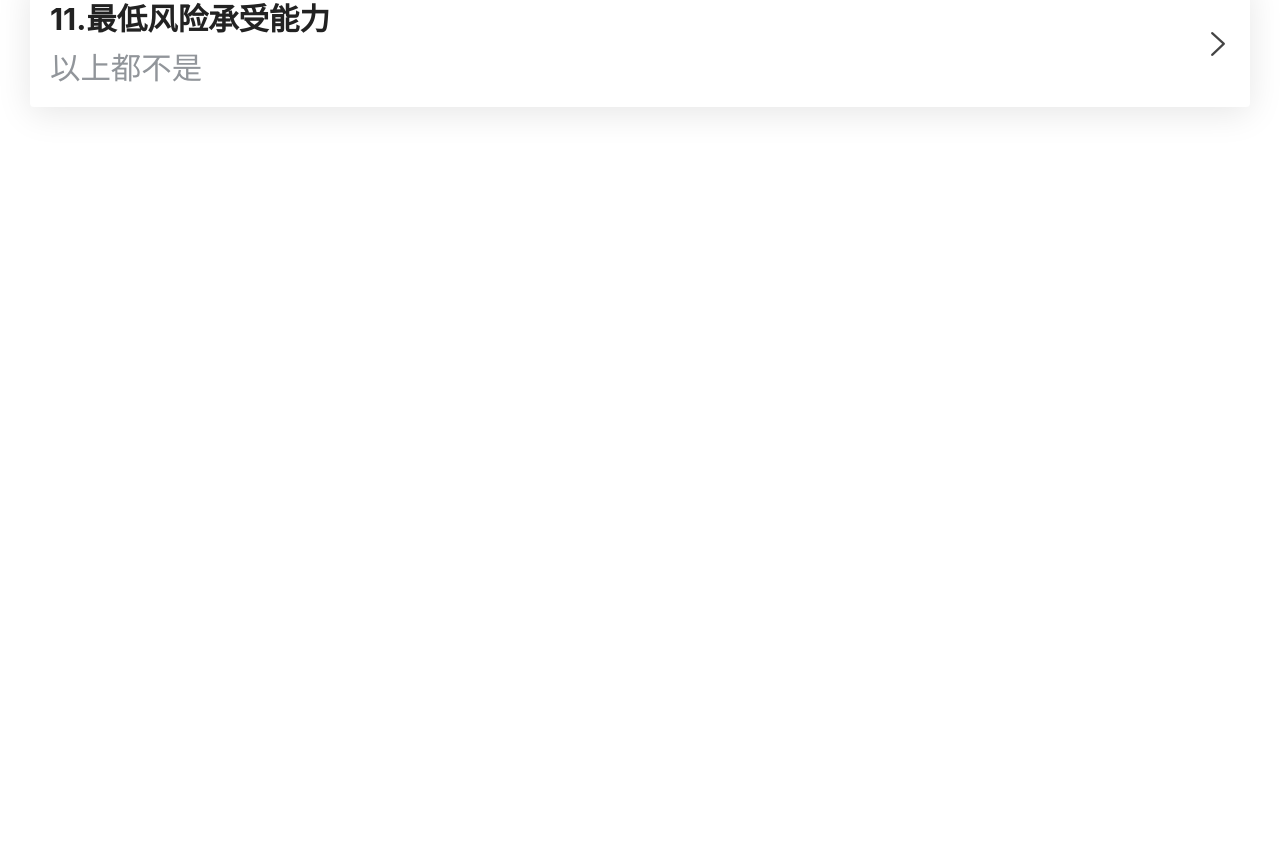
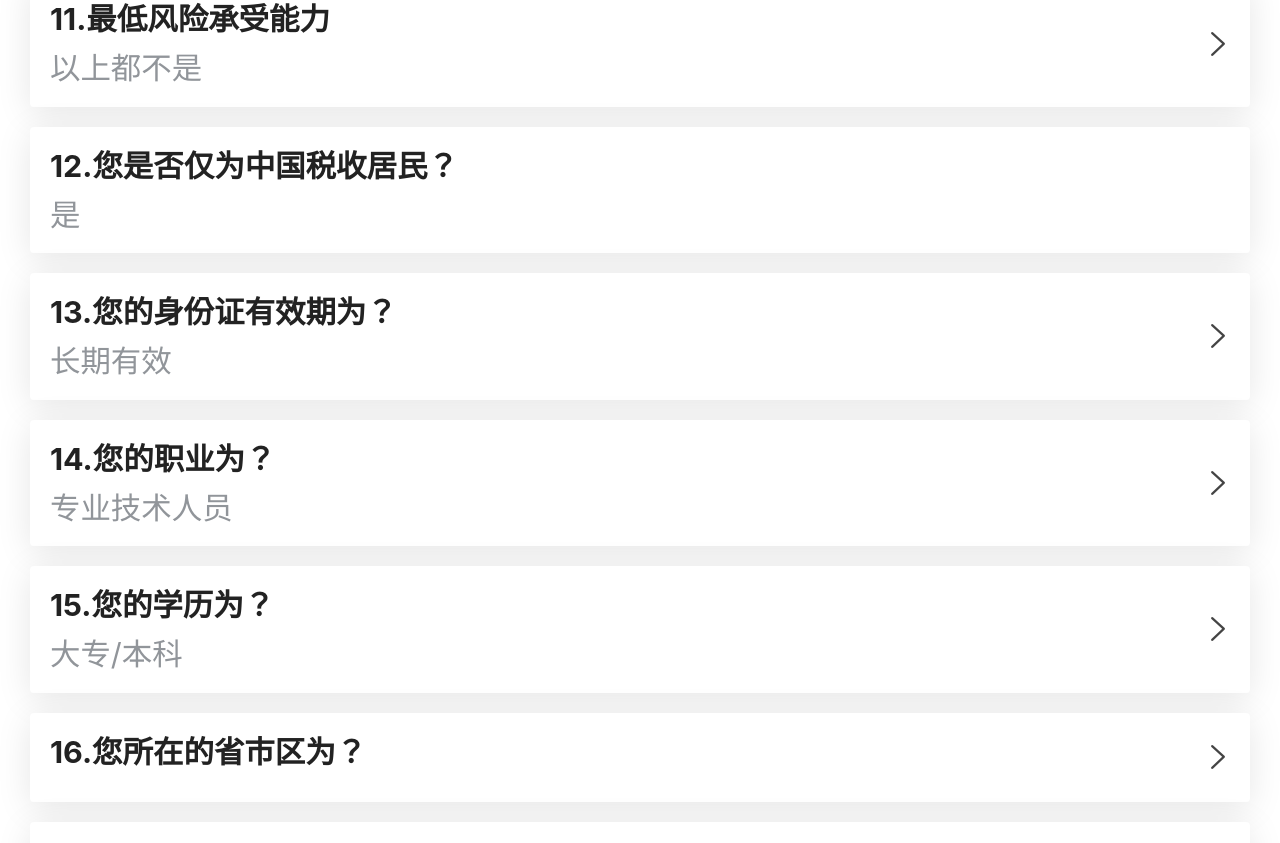
Before and after one commit to mumu2677758708/vue_demo, a Vue app: page /#/evaluation in a window 1280 px wide. Shown: the part 1917-2760 px from the top of the page. Before the commit the page ends 2208 px from the top, so only its background shows below. Built offline with nearby package versions, Linux system fonts and the light colour scheme.

Commit message:
调查问卷动画渲染

```diff
--- a/src/assets/mock/evaluation.js
+++ b/src/assets/mock/evaluation.js
@@ -180,4 +180,160 @@ export const questionsNew = [{
     "text": "以上都不是",
     "value": "B"
   }]
+}, {
+  "titleId": "crsType",
+  "titleName": "您是否仅为中国税收居民？",
+  "itemList": [{
+    "text": "是",
+    "value": "0"
+  }]
+}, {
+  "titleId": "invaliDate",
+  "titleName": "您的身份证有效期为？",
+  "itemList": [{
+    "text": "长期有效",
+    "value": "99991231"
+  }, {
+    "text": "选择截止期",
+    "value": "1"
+  }]
+}, {
+  "titleId": "workCode",
+  "titleName": "您的职业为？",
+  "itemList": [{
+    "value": "0",
+    "text": "国家机关、党群组织、企业、事业单位负责人"
+  }, {
+    "value": "1",
+    "text": "专业技术人员"
+  }, {
+    "value": "2",
+    "text": "教学、金融、文艺工作人员"
+  }, {
+    "value": "3",
+    "text": "国家办事人员和相关人员"
+  }, {
+    "value": "4",
+    "text": "商业、服务业人员"
+  }, {
+    "value": "5",
+    "text": "农、林、牧、渔、水利业生产人员"
+  }, {
+    "value": "6",
+    "text": "生产、运输设备操作人员及相关人员"
+  }, {
+    "value": "X",
+    "text": "军人"
+  }, {
+    "value": "Y",
+    "text": "其它从业人员"
+  }, {
+    "value": "09",
+    "text": "事业单位"
+  }, {
+    "value": "10",
+    "text": "国有企业"
+  }]
+}, {
+  "titleId": "educational",
+  "titleName": "您的学历为？",
+  "itemList": [{
+    "value": "1",
+    "text": "初中及以下"
+  }, {
+    "value": "2",
+    "text": "高中/中专"
+  }, {
+    "value": "3",
+    "text": "大专/本科"
+  }, {
+    "value": "4",
+    "text": "硕士及以上"
+  }]
+}, {
+  "titleId": "area",
+  "titleName": "您所在的省市区为？",
+  "itemList": []
+}, {
+  "titleId": "preYieldFlag",
+  "titleName": "您对于基金投资的期望收益为？",
+  "itemList": [{
+    "value": "A",
+    "text": "年收益率为4.14%以内"
+  }, {
+    "value": "B",
+    "text": "年收益率为4.14%---6.97%"
+  }, {
+    "value": "C",
+    "text": "年收益率为6.97%---9.98%"
+  }, {
+    "value": "D",
+    "text": "年收益率为9.98%---12.29%"
+  }, {
+    "value": "E",
+    "text": "年收益率为12.29%以上"
+  }]
+}, {
+  "titleId": "badIntegrity",
+  "titleName": "您是否有不良诚信记录？",
+  "itemList": [{
+    "value": "0",
+    "text": "无"
+  }, {
+    "value": "1",
+    "text": "包含中国人民银行征信中心"
+  }, {
+    "value": "2",
+    "text": "最高人民法院失信被执行人名单"
+  }, {
+    "value": "3",
+    "text": "工商行政管理机构"
+  }, {
+    "value": "4",
+    "text": "税务管理机构"
+  }, {
+    "value": "5",
+    "text": "监管机构、自律组织"
+  }, {
+    "value": "6",
+    "text": "证券经营机构从事投资活动时产生的违约等失信行为记录"
+  }, {
+    "value": "7",
+    "text": "恶意维权等不当行为信息"
+  }, {
+    "value": "8",
+    "text": "其他"
+  }]
+}, {
+  "titleId": "custFundTimeLimit",
+  "titleName": "您的过往投资时间？",
+  "itemList": [{
+    "value": "A",
+    "text": "半(含)年以内"
+  }, {
+    "value": "B",
+    "text": "1(含)年以内"
+  }, {
+    "value": "C",
+    "text": "3(含)年以内"
+  }, {
+    "value": "D",
+    "text": "3年以上"
+  }]
+}, {
+  "titleId": "investmentVarieties",
+  "titleName": "您的过往投资品种？",
+  "itemList": [{
+    "value": "A",
+    "text": "期货/房地产/融资融券"
+  }, {
+    "value": "B",
+    "text": "股票/股票型、混合型、偏股型基金"
+  }, {
+    "value": "C",
+    "text": "货币型、债券型基金/债券"
+  }, {
+    "value": "D",
+    "text": "银行存款"
+  }]
 }]
--- a/src/views/Evaluation.vue
+++ b/src/views/Evaluation.vue
@@ -32,7 +32,7 @@ import AM from '../utils/modules/singleton.am'
 function CubicEaseOut (t, b, c, d) {
   return c * ((t = t / d - 1) * t * t + 1) + b
 }
-let running
+var running
 function scrollNext (id) {
   AM.cancelAF.call(window, running)
   var nextDom = document.querySelector('#' + id)
@@ -40,12 +40,13 @@ function scrollNext (id) {
   var b = document.documentElement.scrollTop || document.body.scrollTop
   var c = nextDom.offsetTop - b
   var d = 120
+  console.log(b)
   running = function () {
     if( t <= d ) {
       var v = CubicEaseOut(t, b, c, d)
       document.documentElement.scrollTop = v
       document.body.scrollTop = v
-      AM.requestAF.call(window, running)
+      AM.animation = AM.requestAF.call(window, running)
       t++
     } else {
       AM.cancelAF.call(window, running)
@@ -85,6 +86,7 @@ function initEvaluationPage(vm) {
   function slider() {
     var _now = new Date().getTime()
     if (i >= questionsNew.length) {
+      AM.cancelAF.call(window, running)
       AM.cancelAF.call(window, slider)
       return
     }
@@ -124,8 +126,12 @@ export default {
   },
   beforeRouteEnter(to, from, next) {
     next((vm) => {
+      document.documentElement.scrollTop = document.body.scrollTop = 0
       initEvaluationPage(vm)
     })
+  },
+  beforeRouteUpdate() {
+    initEvaluationPage(this)
   },
   methods: {
     // 点击问题
```
